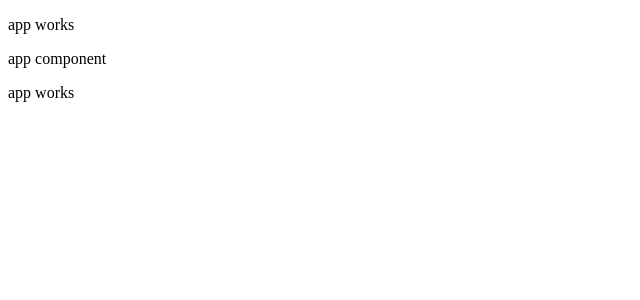
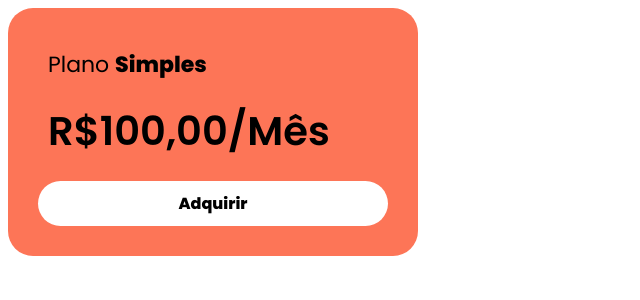
Before and after one commit to leticiareginajf/angular-1, an Angular app in the folder angular-1/: page / in a window 1280 px wide. Shown: the top 300 px of the page, without its empty margins (0-640 px from the left). Built offline with nearby package versions, Linux system fonts and the light colour scheme.

Commit message:
Componente Card

```diff
--- a/angular-1/src/app/app.component.html
+++ b/angular-1/src/app/app.component.html
@@ -1,3 +1,6 @@
-<p>app component</p>
+<!--<p>app component</p>
+<app-comp2></app-comp2>
+<app-card></app-card>-->
 
-<app-comp2></app-comp2>
+
+<app-card><app-card>
--- a/angular-1/src/app/app.module.ts
+++ b/angular-1/src/app/app.module.ts
@@ -3,18 +3,18 @@ import { BrowserModule } from '@angular/platform-browser';
 
 import { AppRoutingModule } from './app-routing.module';
 import { AppComponent } from './app.component';
-import { Comp2Component } from './comp2/comp2.component';
+import { CardComponent } from './card/card.component';
 
 @NgModule({
   declarations: [
     AppComponent,
-    Comp2Component
+    CardComponent
   ],
   imports: [
     BrowserModule,
     AppRoutingModule
   ],
   providers: [],
-  bootstrap: [AppComponent, Comp2Component]
+  bootstrap: [AppComponent]
 })
 export class AppModule { }
--- /dev/null
+++ b/angular-1/src/app/card/card.component.html
@@ -0,0 +1,5 @@
+<div class="card">
+    <div class="card__plan card__item">Plano <b>Simples</b></div>
+    <div class="card__price card__item">R$100,00/Mês</div>
+    <div class="card__button card__item">Adquirir</div>
+</div>
--- /dev/null
+++ b/angular-1/src/app/card/card.component.scss
@@ -0,0 +1,32 @@
+@import url('https://fonts.googleapis.com/css2?family=Poppins:wght@100;400;600;800&family=Roboto+Mono:wght@100&display=swap');
+
+.card {
+    max-width: 350px;
+    background-color: #fd7557;
+    border-radius: 25px;
+    padding: 30px;
+    font-family: 'Poppins', sans-serif;
+
+    &__item {
+        padding: 10px;
+    }
+
+    &__plan {
+        font-size: 22px;
+    }
+
+    &__price {
+        font-weight: 600;
+        font-size: 40px;
+    }
+
+    &__button {
+        font-size: 16px;
+        text-align: center;
+        margin-top: 10px;
+        border-radius: 25px;
+        background-color: white;
+        cursor: pointer;
+        font-weight: bold;
+    }
+}
--- /dev/null
+++ b/angular-1/src/app/card/card.component.ts
@@ -0,0 +1,13 @@
+import { Component } from '@angular/core';
+
+@Component({
+  selector: 'app-card',
+  templateUrl: './card.component.html',
+  styleUrl: './card.component.scss'
+})
+export class CardComponent {
+
+}
+
+
+"<app-card></app-card>"
--- a/angular-1/src/app/comp2/comp2.component.html
+++ /dev/null
@@ -1 +0,0 @@
-<p>app works</p>
```
Also changed, not shown: angular-1/src/app/comp2/comp2.component.ts (deleted, +0 -10 lines), angular-1/src/app/comp2/comp2.component.scss (deleted), 1 other file (tests, documents, lock files or other folders).
